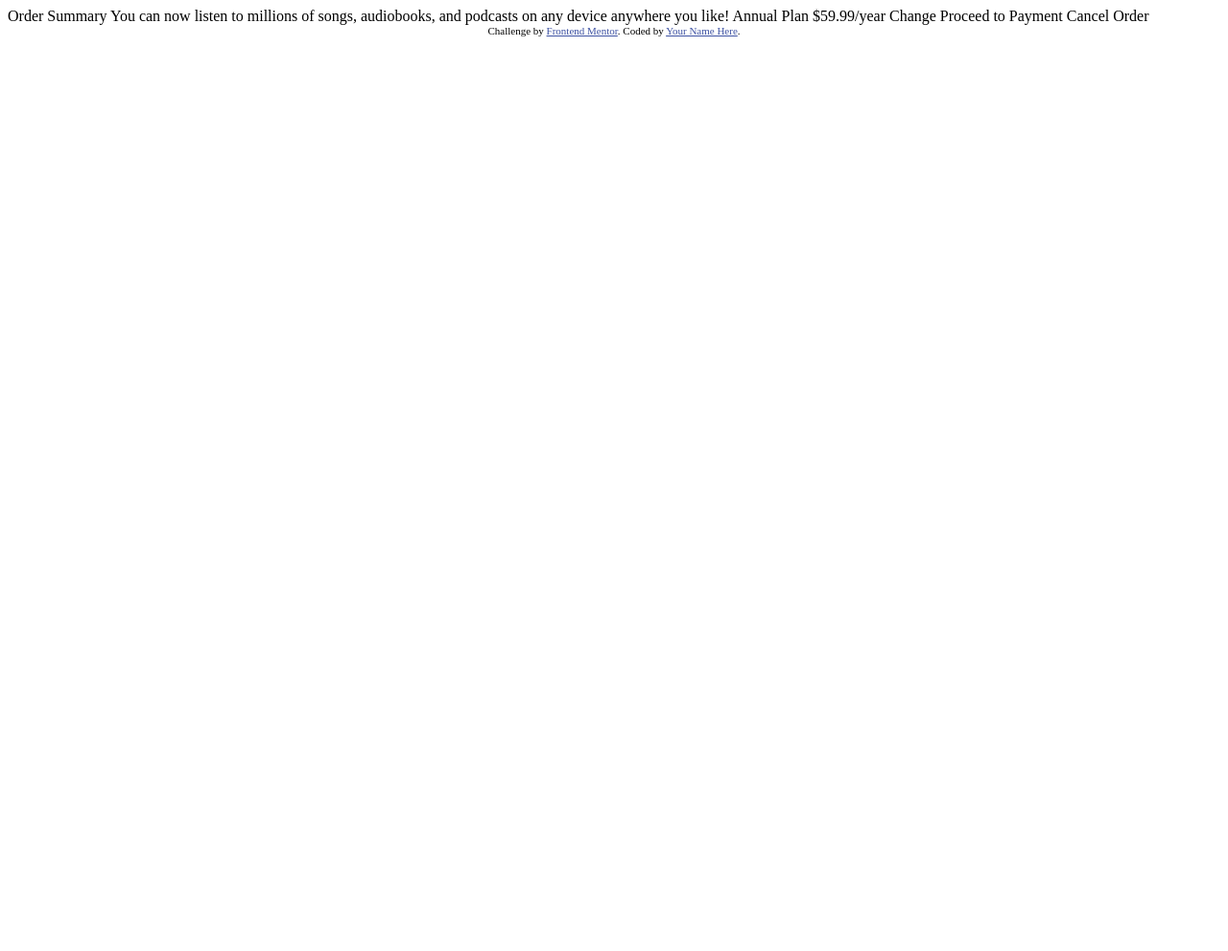
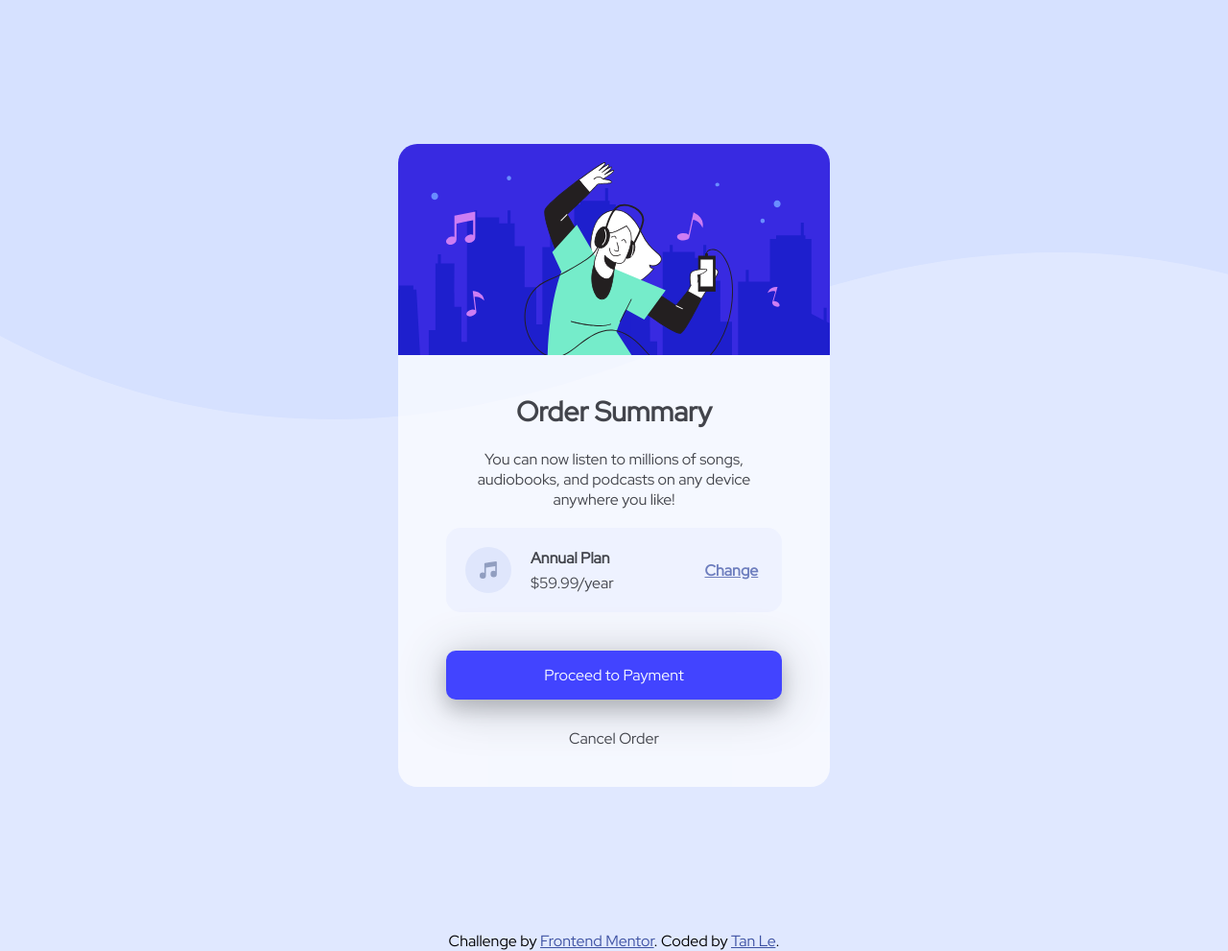
Before and after one commit to tanle17th/Order-Summary-Component, a plain HTML site: page index.html in a window 1280 px wide. Shown: the whole page at 96% size. Before the commit the page ends 800 px from the top, so only its background shows below. Drawn offline with Linux system fonts and the light colour scheme.

Commit message:
Completed the challenge

```diff
--- a/index.html
+++ b/index.html
@@ -1,37 +1,52 @@
 <!DOCTYPE html>
 <html lang="en">
+
 <head>
     <meta charset="UTF-8">
-  <meta name="viewport" content="width=device-width, initial-scale=1.0"> <!-- displays site properly based on user's device -->
+    <meta name="viewport" content="width=device-width, initial-scale=1.0">
+    <!-- displays site properly based on user's device -->
 
     <link rel="icon" type="image/png" sizes="32x32" href="./images/favicon-32x32.png">
+    <link rel="stylesheet" href="style.css">
+    <link href='https://fonts.googleapis.com/css?family=Red Hat Display' rel='stylesheet'>
 
     <title>Frontend Mentor | Order summary card</title>
 
     <!-- Feel free to remove these styles or customise in your own stylesheet 👍 -->
     <style>
-    .attribution { font-size: 11px; text-align: center; }
-    .attribution a { color: hsl(228, 45%, 44%); }
+        .attribution {
+            font-size: 16px;
+            text-align: center;
+        }
+
+        .attribution a {
+            color: hsl(228, 45%, 44%);
+        }
     </style>
 </head>
+
 <body>
+    <div class="card">
+        <img class="card__top" src="./images/illustration-hero.svg" alt="">
+        <div class="card__main">
+            <h2>Order Summary</h2>
+            <p>You can now listen to millions of songs, audiobooks, and podcasts on any device anywhere you like!</p>
+            <div class="card__main--plan">
+                <img src="./images/icon-music.svg" alt="" srcset="">
+                <div class="card__main--price">
+                    <h4>Annual Plan</h4>
+                    $59.99/year
+                </div>
+                <a href="#">Change</a>
+            </div>
+            <div class="card__button--proceed">Proceed to Payment</div>
+            <div class="card__button--cancel">Cancel Order</div>
+        </div>
+    </div>
+    <div class="attribution">
+        Challenge by <a href="https://www.frontendmentor.io?ref=challenge" target="_blank">Frontend Mentor</a>. Coded by <a href="#">Tan Le</a>.
+    </div>
 
-  Order Summary
+</body>
 
-  You can now listen to millions of songs, audiobooks, and podcasts on any
-  device anywhere you like!
-
-  Annual Plan
-  $59.99/year
-
-  Change
-
-  Proceed to Payment
-  Cancel Order
-
-  <div class="attribution">
-    Challenge by <a href="https://www.frontendmentor.io?ref=challenge" target="_blank">Frontend Mentor</a>.
-    Coded by <a href="#">Your Name Here</a>.
-  </div>
-</body>
 </html>
--- /dev/null
+++ b/style.css
@@ -0,0 +1,176 @@
+* {
+    padding: 0;
+    margin: 0;
+    box-sizing: border-box;
+}
+
+body {
+    width: 100%;
+    font-family: 'Red Hat Display';
+    background-color: hsl(225, 100%, 94%);
+    background-image: url('./images/pattern-background-desktop.svg');
+    background-repeat: repeat-x;
+}
+
+
+/* card */
+
+.card {
+    width: 100%;
+    max-width: 450px;
+    display: flex;
+    flex-direction: column;
+    margin: 150px auto;
+    /* border for card */
+    overflow: hidden;
+    border-radius: 20px;
+}
+
+
+/* top background */
+
+.card__top {
+    flex: 1;
+}
+
+
+/* main body */
+
+.card__main {
+    min-height: 450px;
+    background-color: #fff;
+    display: flex;
+    flex-direction: column;
+    justify-content: space-evenly;
+    align-items: center;
+    opacity: 0.7;
+}
+
+
+/* title */
+
+.card__main h2 {
+    padding-top: 20px;
+    font-size: 1.8em;
+    font-weight: 900;
+    text-align: center;
+}
+
+
+/* description */
+
+.card__main p {
+    font-size: 16px;
+    padding: 0 70px;
+    font-weight: 500;
+    text-align: center;
+}
+
+
+/* icon, plan, price */
+
+.card__main--plan {
+    min-width: 350px;
+    padding: 20px 20px;
+    border-radius: 15px;
+    background-color: hsl(225, 100%, 98%);
+    display: flex;
+    justify-content: space-between;
+    align-items: center;
+}
+
+.card__main--plan img {
+    flex: 0.5
+}
+
+.card__main--plan .card__main--price {
+    padding-left: 20px;
+    flex: 3
+}
+
+.card__main--plan .card__main--price h4 {
+    font-weight: bolder !important;
+    padding-bottom: 5px;
+}
+
+.card__main--plan a:link {
+    flex: 1;
+    color: hsl(228, 45%, 44%);
+    cursor: pointer;
+    font-weight: 900;
+}
+
+.card__main--plan a:hover {
+    text-decoration: none;
+}
+
+
+/* proceed button */
+
+.card__button--proceed {
+    /* clear default style of button */
+    display: block;
+    text-decoration: none;
+    border: none;
+    outline: none;
+    margin-top: 20px;
+    /* style the text inside */
+    padding: 15px 70px;
+    color: #fff;
+    text-align: center;
+    border-radius: 10px;
+    /* style advanced for button */
+    cursor: pointer;
+    min-width: 350px;
+    background-color: blue;
+    transition: opacity 0.3s ease;
+    box-shadow: 0px 12px 17px rgba(0, 0, 0, 0.14), 0px 5px 22px rgba(0, 0, 0, 0.12), 0px 7px 50px rgba(0, 0, 0, 0.30);
+}
+
+.card__button--proceed:hover {
+    opacity: 0.8;
+}
+
+
+/* cancel button */
+
+.card__button--cancel {
+    /* clear default style of button */
+    display: block;
+    text-decoration: none;
+    background-color: transparent;
+    text-align: center;
+    border: none;
+    outline: none;
+    padding: 10px 48px 20px 48px;
+    cursor: pointer;
+}
+
+.card__button--cancel:hover {
+    font-weight: bolder;
+}
+
+@media screen and (min-width: 375px) and (max-width: 530px) {
+    .card {
+        max-width: 325px;
+    }
+    .card__main--plan {
+        min-width: 275px;
+    }
+    .card__button--proceed {
+        min-width: 275px;
+    }
+}
+
+@media screen and (max-width: 375px) {
+    .card {
+        max-width: 300px;
+        font-size: 14px;
+    }
+    .card__main--plan {
+        min-width: 250px;
+    }
+    .card__button--proceed {
+        min-width: 200px !important;
+    }
+}
```
Also changed, not shown: 1 other file. Lines whose indentation alone changed are shown as unchanged.
